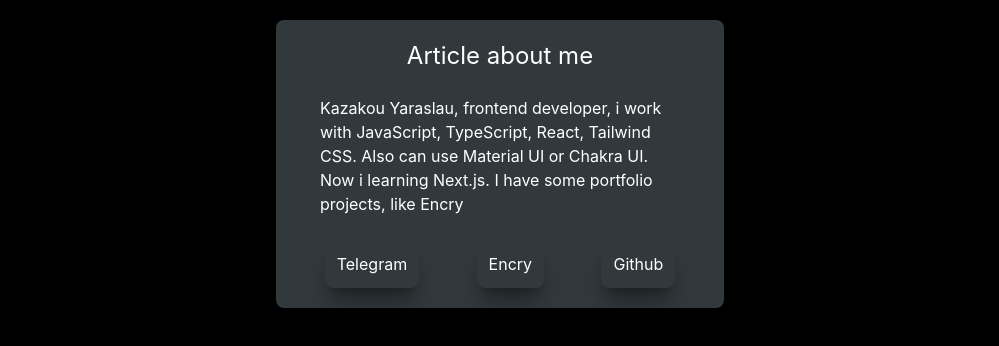
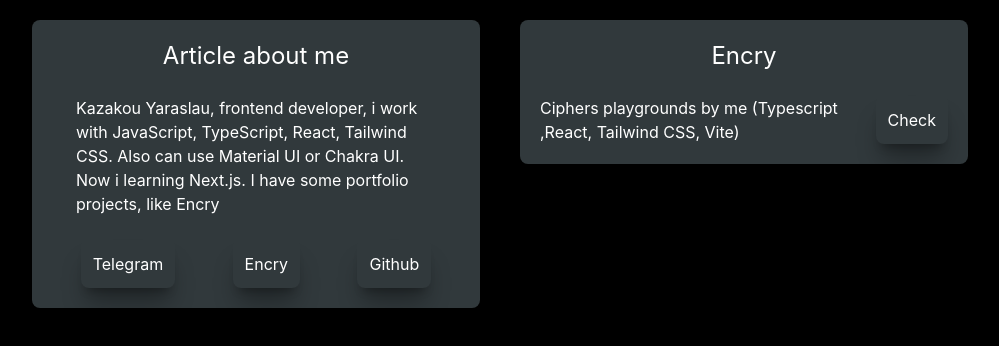
Before and after one commit to Mor9ak/portfolio, a React (Vite) app: page / in a window 1280 px wide. Shown: the top 346 px of the page, without its empty margins (140-1139 px from the left). Built offline with nearby package versions, Linux system fonts and the light colour scheme.

Commit message:
Created Section.tsx and encrySection.json, minor style fixes in App.tsx, Button.tsx and index.css

```diff
--- a/index.css
+++ b/index.css
@@ -3,5 +3,6 @@
 @theme {
     --color-bgPage: #000000;
     --color-bgArticle: #31393c;
+    --color-bgArticleHover: #414d50;
     --color-textCol: #ffffff;
 }
--- a/src/app/App.tsx
+++ b/src/app/App.tsx
@@ -1,11 +1,14 @@
 import React from 'react';
 import Article from '../widgets/Article';
 import artData from '../shared/jsonVault/article.json'
+import Section from "../widgets/Section";
+import encSecData from '../shared/jsonVault/encrySection.json'
 
 const App = () => {
     return (
-        <div className={"h-screen w-screen dark:bg-bg flex flex-row justify-center items-center"}>
+        <div className={"h-screen w-screen flex justify-center items-center"}>
             <Article title={artData.title} text={artData.text} buttonText={artData.buttonText} buttonUrl={artData.buttonUrl} button2Url={artData.button2Url} button2Text={artData.button2Text} button3Text={artData.button3Text} button3Url={artData.button3Url}/>
+            <Section title={encSecData.title} description={encSecData.description} link={{title: encSecData.link.title, url: encSecData.link.url}} />
         </div>
     )
 }
--- a/src/shared/Button.tsx
+++ b/src/shared/Button.tsx
@@ -5,7 +5,9 @@ interface buttonProps {
 
 const Button = (props : buttonProps) => {
     return (
-        <a href={props.link} target="_blank" rel="noreferrer" className={"p-3 rounded-lg shadow-xl/30 cursor-pointer"}>
+        <a href={props.link} target="_blank" rel="noreferrer"
+           className={"p-3 rounded-lg shadow-xl/30 cursor-pointer" +
+               "bg-bgArticle hover:bg-bgArticleHover"}>
             {props.title}
         </a>
     )
--- /dev/null
+++ b/src/shared/jsonVault/encrySection.json
@@ -0,0 +1,8 @@
+{
+  "title": "Encry",
+  "description": "Ciphers playgrounds by me (Typescript ,React, Tailwind CSS, Vite)",
+  "link": {
+    "url": "https://encry-inky.vercel.app",
+    "title" : "Check"
+  }
+}
--- /dev/null
+++ b/src/widgets/Section.tsx
@@ -0,0 +1,25 @@
+import React from 'react';
+import Button from "../shared/Button";
+
+interface SectionProps {
+    title: string;
+    description: string;
+    link: {
+        url: string;
+        title: string;
+    }
+}
+
+const Section = (props : SectionProps) => {
+    return (
+        <section className={"[&>*]:text-textCol bg-bgArticle flex flex-col w-md m-5 p-2 rounded-lg *:m-3 self-start"}>
+            <h2 className={'text-2xl text-center'}>{props.title}</h2>
+            <div className={'flex flex-row justify-between'}>
+                <p>{props.description}</p>
+                <Button link={props.link.url} title={props.link.title} />
+            </div>
+        </section>
+    );
+}
+
+export default Section;
```
